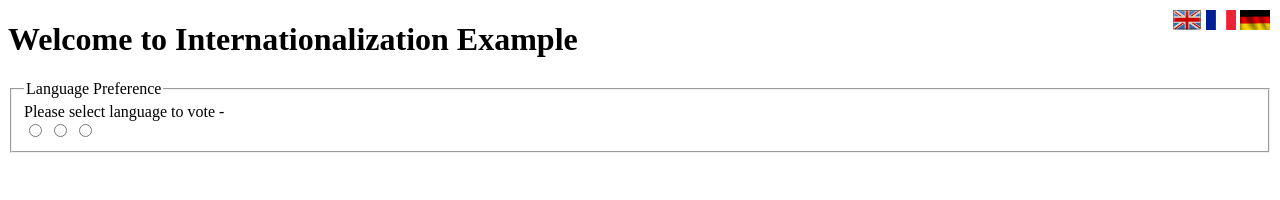
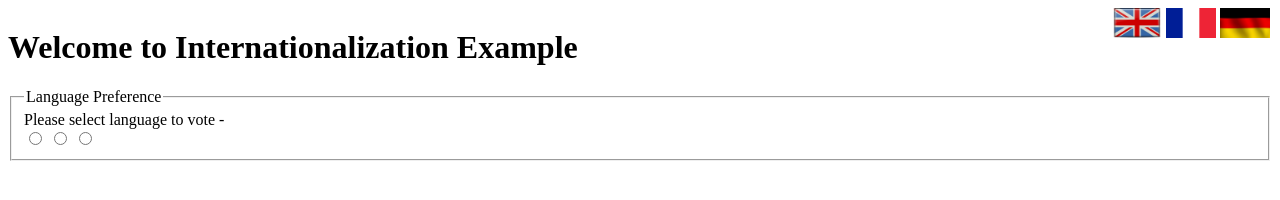
Before and after one commit to Jkan1/i18n-html, a plain HTML site: page index.html in a window 1280 px wide. Drawn offline with Linux system fonts and the light colour scheme.

Commit message:
Flags fix

```diff
--- a/index.html
+++ b/index.html
@@ -10,17 +10,13 @@
 </head>
 
 <body>
+    <div class="flags">
+        <img src="./assets/en.png" alt="English" class="language" data-lang="en">
+        <img src="./assets/fr.png" alt="French" class="language" data-lang="fr">
+        <img src="./assets/du.jpg" alt="German" class="language" data-lang="du">
+    </div>
 
-        <div class="flags">
-            <a href="#"><img src="./assets/en.png" alt="English" class="img-s"  data-lang="en"></a>
-            <a href="#"><img src="./assets/fr.png" alt="French" class="img-s"  data-lang="fr"></a>
-           <a href=""><img src="./assets/du.jpg" alt="German" class="img-s"  data-lang="du"></a>
-        </div>
-
-    <div style="position: relative;">
     <h1 data-langkey="Welcome to Internationalization Example">Welcome to Internationalization Example</h1>
-
-
 
     <fieldset>
         <legend>
@@ -33,7 +29,6 @@
             <input type="radio" name="lang" id="du" value="German">
         </div>
     </fieldset>
-</div>
 </body>
 
 </html>
--- a/js/main.js
+++ b/js/main.js
@@ -1,26 +1,46 @@
 var LANGUAGE = {
+    default:{
+        "Welcome to Internationalization Example":"Welcome to Internationalization Example",
+        "Language Preference":"Language Preference",
+        "Please select language to vote -":"Please select language to vote -",
+        "Welcome to Himachal Tourism":"Welcome to Himachal Tourism",
+        "Great place to visit":"Great place to visit",
+        "Cheap Hotels for your stay":"Cheap Hotels for your stay",
+        "INFO_TEXT_P1":"Himachal Pradesh is a northern Indian state in the Himalayas. It's home to scenic mountain towns and resorts such as Dalhousie. Host to the Dalai Lama, Himachal Pradesh has a strong Tibetan presence. This is reflected in its Buddhist temples and monasteries, as well as its vibrant Tibetan New Year celebrations. The region is also well known for its trekking, climbing and skiing areas."
+    },
     en : {
         "Welcome to Internationalization Example":"Welcome to Internationalization Example",
         "Language Preference":"Language Preference",
-        "Please select language to vote -":"Please select language to vote -"
+        "Please select language to vote -":"Please select language to vote -",
+        "Welcome to Himachal Tourism":"Welcome to Himachal Tourism",
+        "Great place to visit":"Great place to visit",
+        "Cheap Hotels for your stay":"Cheap Hotels for your stay",
+        "INFO_TEXT_P1":"Himachal Pradesh is a northern Indian state in the Himalayas. It's home to scenic mountain towns and resorts such as Dalhousie. Host to the Dalai Lama, Himachal Pradesh has a strong Tibetan presence. This is reflected in its Buddhist temples and monasteries, as well as its vibrant Tibetan New Year celebrations. The region is also well known for its trekking, climbing and skiing areas."
     },
     fr : {
         "Welcome to Internationalization Example":"Bienvenue dans l'exemple d'internationalisation",
         "Language Preference":"Préférence de langue",
-        "Please select language to vote -":"Veuillez sélectionner la langue pour voter -"
+        "Please select language to vote -":"Veuillez sélectionner la langue pour voter -",
+        "Welcome to Himachal Tourism":"Bienvenue à Himachal Tourism",
+        "Great place to visit":"Super endroit à visiter",
+        "Cheap Hotels for your stay":"Hôtels pas chers pour votre séjour",
+        "INFO_TEXT_P1":"L'Himachal Pradesh est un État du nord de l'Inde dans l'Himalaya. Il abrite des villes et des stations de montagne pittoresques comme Dalhousie. Hôte du Dalaï Lama, l'Himachal Pradesh a une forte présence tibétaine. Cela se reflète dans ses temples et monastères bouddhistes, ainsi que dans ses célébrations animées du Nouvel An tibétain. La région est également bien connue pour ses zones de trekking, d'escalade et de ski."
     },
     du : {
         "Welcome to Internationalization Example":"Willkommen zum Internationalisierungsbeispiel",
         "Language Preference":"Spracheinstellung",
-        "Please select language to vote -":"Bitte wählen Sie die Sprache zur Abstimmung aus -"
+        "Please select language to vote -":"Bitte wählen Sie die Sprache zur Abstimmung aus -",
+        "Welcome to Himachal Tourism":"Willkommen bei Himachal Tourismus",
+        "Great place to visit":"Toller Ort zu besuchen",
+        "Cheap Hotels for your stay":"Günstige Hotels für Ihren Aufenthalt",
+        "INFO_TEXT_P1":"Himachal Pradesh ist ein nordindischer Staat im Himalaya. Es ist die Heimat malerischer Bergstädte und Resorts wie Dalhousie. Himachal Pradesh ist Gastgeber des Dalai Lama und hat eine starke tibetische Präsenz. Dies spiegelt sich in den buddhistischen Tempeln und Klöstern sowie in den lebhaften tibetischen Neujahrsfeiern wider. Die Region ist auch bekannt für ihre Trekking-, Kletter- und Skigebiete."
     }
 }
-var languages = Array.from(document.getElementsByClassName("img-s"));
-console.log(LANGUAGE["fr"]);
+var languages = Array.from(document.getElementsByClassName("language"));
+
 languages.forEach(function (item, index) {
     item.addEventListener('click', function () {
        changeSystemLanguage(LANGUAGE[this.dataset.lang]);
-
     });
 });
 
```
Also changed, not shown: css/main.css, sass/main.scss (added).
